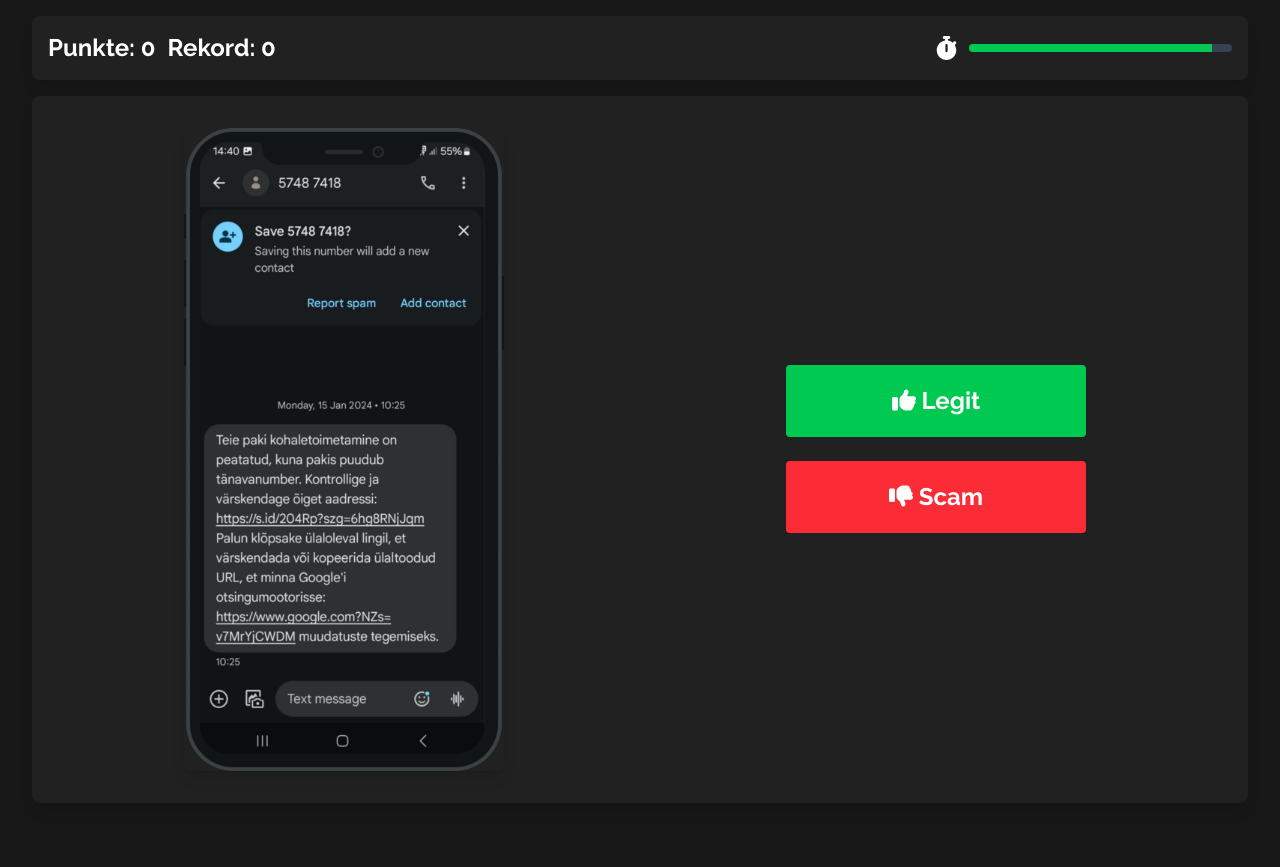
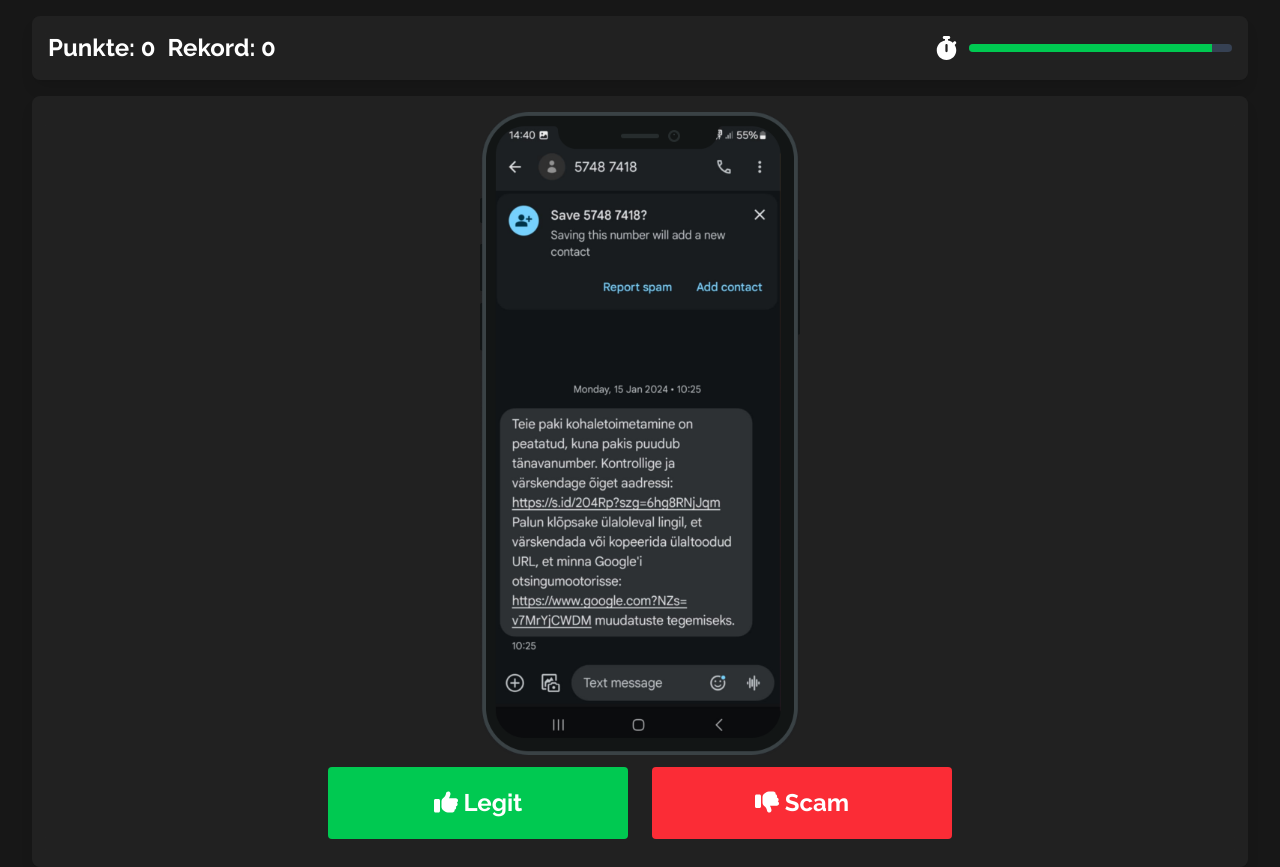
Before and after one commit to Mart556/getscambo, a React (Vite) app in the folder frontend/: page /start in a window 1280 px wide. Before the commit the page ends 803 px from the top, so only its background shows below. Built offline with nearby package versions, Linux system fonts and the light colour scheme.

Commit message:
Add react-medium-image-zoom for enhanced image viewing; implement fade-out animation for image transitions and add blink effect for timer warning

```diff
--- a/frontend/package.json
+++ b/frontend/package.json
@@ -17,6 +17,7 @@
     "@tailwindcss/vite": "^4.0.14",
     "react": "^19.0.0",
     "react-dom": "^19.0.0",
+    "react-medium-image-zoom": "^5.2.14",
     "react-router-dom": "^7.3.0",
     "tailwindcss": "^4.0.14"
   },
--- a/frontend/src/index.css
+++ b/frontend/src/index.css
@@ -17,3 +17,32 @@
 button {
     cursor: pointer;
 }
+
+@keyframes blink {
+    0% {
+        opacity: 1;
+    }
+    50% {
+        opacity: 0;
+    }
+    100% {
+        opacity: 1;
+    }
+}
+
+.blink {
+    animation: blink 1s infinite;
+}
+
+.fade-out {
+    animation: fadeOut 0.5s;
+}
+
+@keyframes fadeOut {
+    from {
+        opacity: 1;
+    }
+    to {
+        opacity: 0;
+    }
+}
--- a/frontend/src/routes/EndGame.jsx
+++ b/frontend/src/routes/EndGame.jsx
@@ -65,12 +65,14 @@ const EndGame = ({ isNewHighScore, endReason }) => {
     };
 
     return (
-        <div className="flex flex-col items-center justify-evenly md:justify-center h-full bg-neutral-800/75  backdrop-filter backdrop-blur-lg  rounded-lg shadow-lg p-4 my-4">
+        <div className="flex flex-col items-center justify-evenly h-full bg-neutral-800/75  backdrop-filter backdrop-blur-lg  rounded-lg shadow-lg p-4 my-4">
             <div className="flex flex-col justify-center items-center w-full">
-                <h1 className="text-[2.5rem] md:text-6xl font-bold text-white">
+                <h1 className="text-[2.5rem] md:text-6xl font-bold bg-gradient-to-r from-red-300 to-violet-300 text-transparent bg-clip-text underline underline-offset-12">
                     {endReasonText}
                 </h1>
+            </div>
 
+            <div className="flex flex-col justify-center items-center w-full">
                 <img
                     src={meme.url}
                     alt={meme.name}
--- a/frontend/src/routes/Game.jsx
+++ b/frontend/src/routes/Game.jsx
@@ -2,6 +2,9 @@ import { useState, memo, useEffect } from "react";
 
 import { FontAwesomeIcon } from "@fortawesome/react-fontawesome";
 import { faThumbsUp, faThumbsDown } from "@fortawesome/free-solid-svg-icons";
+
+import Zoom from "react-medium-image-zoom";
+import "react-medium-image-zoom/dist/styles.css";
 
 const Game = memo(({ onGameRunningChange, incrementCurrentPoints }) => {
     const [currentImage, setImage] = useState("");
@@ -41,7 +44,12 @@ const Game = memo(({ onGameRunningChange, incrementCurrentPoints }) => {
 
                 if (data.isCorrect) {
                     incrementCurrentPoints();
-                    setImage(data.nextImage);
+                    const imgElement = document.querySelector("img");
+                    imgElement.classList.add("fade-out");
+                    setTimeout(() => {
+                        setImage(data.nextImage);
+                        imgElement.classList.remove("fade-out");
+                    }, 500);
                 } else {
                     endGame();
                 }
@@ -57,20 +65,22 @@ const Game = memo(({ onGameRunningChange, incrementCurrentPoints }) => {
     };
 
     return (
-        <div className="game-screen flex flex-col md:flex-row items-center justify-between md:justify-center h-full bg-neutral-800/75  backdrop-filter backdrop-blur-lg rounded-lg shadow-lg p-4 my-4">
-            <div className="flex flex-col justify-center items-center w-full md:w-1/2 ">
-                <img
-                    className="rounded-lg shadow-lg w-full h-auto max-w-3xs md:max-w-xs h-max-[360px] my-4 object-cover"
-                    src={getImagePath(currentImage)}
-                    alt="Question"
-                />
+        <div className="game-screen flex flex-col items-center justify-between h-full bg-neutral-800/75  backdrop-filter backdrop-blur-lg rounded-lg shadow-lg p-4 my-4">
+            <div className="flex grow justify-center items-center w-full">
+                <Zoom>
+                    <img
+                        className="rounded-lg w-full max-h-fit max-w-xs"
+                        src={getImagePath(currentImage)}
+                        alt="Question"
+                    />
+                </Zoom>
 
                 {/* <p className="text-2xl md:text-4xl font-bold text-white">
                     Is this meme legit or a scam?
                 </p> */}
             </div>
 
-            <div className="flex flex-row md:flex-col justify-center items-center w-full md:w-1/2">
+            <div className="flex flex-row justify-center items-center w-full">
                 <button
                     onClick={() => validateAnswer(true)}
                     className="bg-green-500 text-white font-bold py-5 w-75 rounded m-3 text-2xl"
--- a/frontend/src/routes/GamePage.jsx
+++ b/frontend/src/routes/GamePage.jsx
@@ -4,6 +4,8 @@ import EndGame from "./EndGame";
 
 import { FontAwesomeIcon } from "@fortawesome/react-fontawesome";
 import { faStopwatch } from "@fortawesome/free-solid-svg-icons";
+
+const Time = 60000;
 
 const GamePage = () => {
     const [isGameRunning, setGameRunning] = useState(true);
@@ -32,7 +34,7 @@ const GamePage = () => {
         }
     }, [currentPoints, highestPoints]);
 
-    const [timeLeft, setTime] = useState(60000);
+    const [timeLeft, setTime] = useState(Time);
     const intervalRef = useRef(null);
 
     useEffect(() => {
@@ -74,9 +76,13 @@ const GamePage = () => {
                         />{" "}
                         <div className="w-full bg-gray-700 rounded-full h-2 overflow-hidden">
                             <div
-                                className="bg-green-500 h-full"
+                                className={`h-full ${
+                                    timeLeft < 10000
+                                        ? "bg-red-500 blink"
+                                        : "bg-green-500"
+                                }`}
                                 style={{
-                                    width: `${(timeLeft / 60000) * 100}%`,
+                                    width: `${(timeLeft / Time) * 100}%`,
                                     transition: "width 1s linear",
                                 }}
                             ></div>
```
Also changed, not shown: 1 other file (tests, documents, lock files or other folders).
